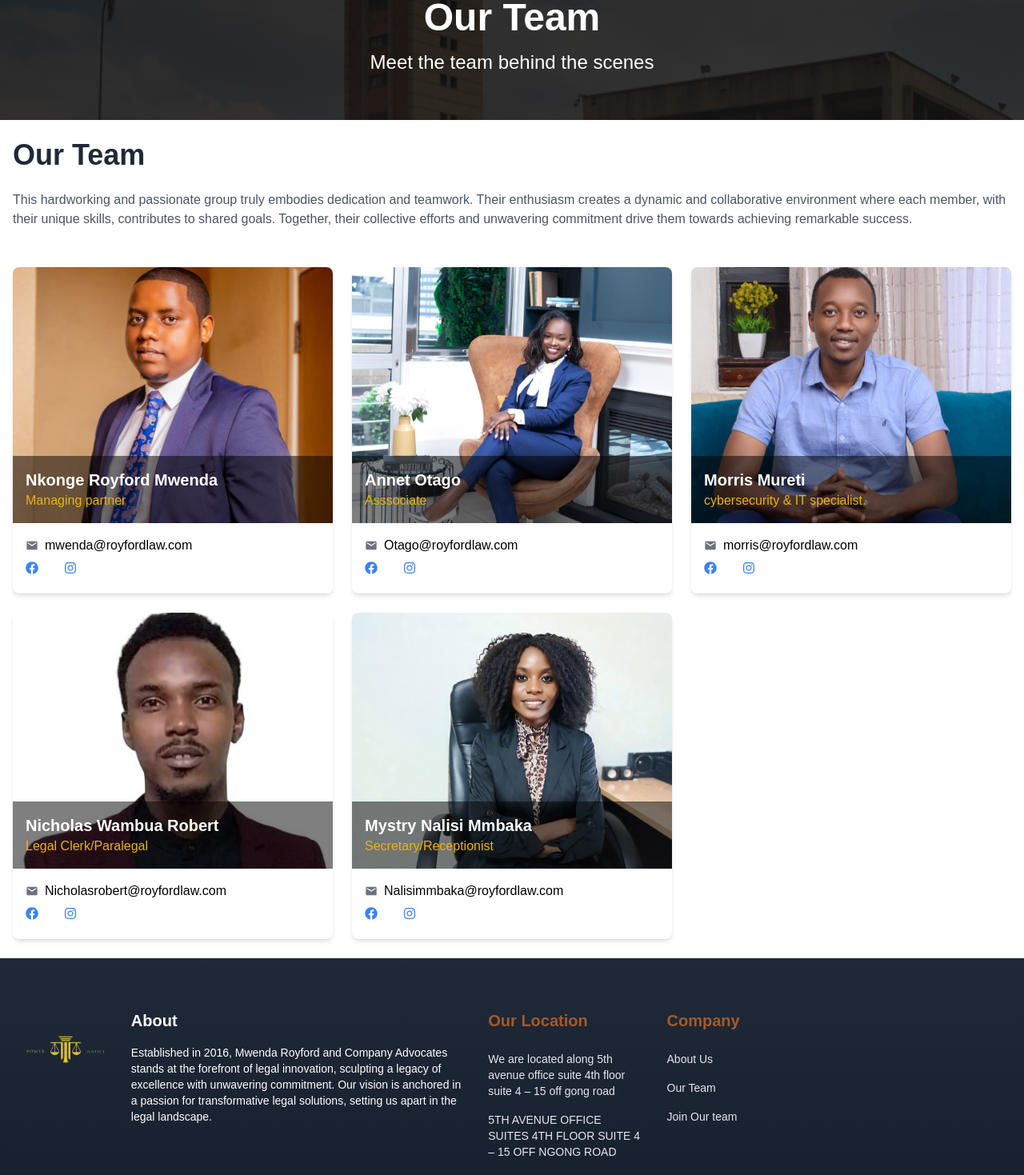
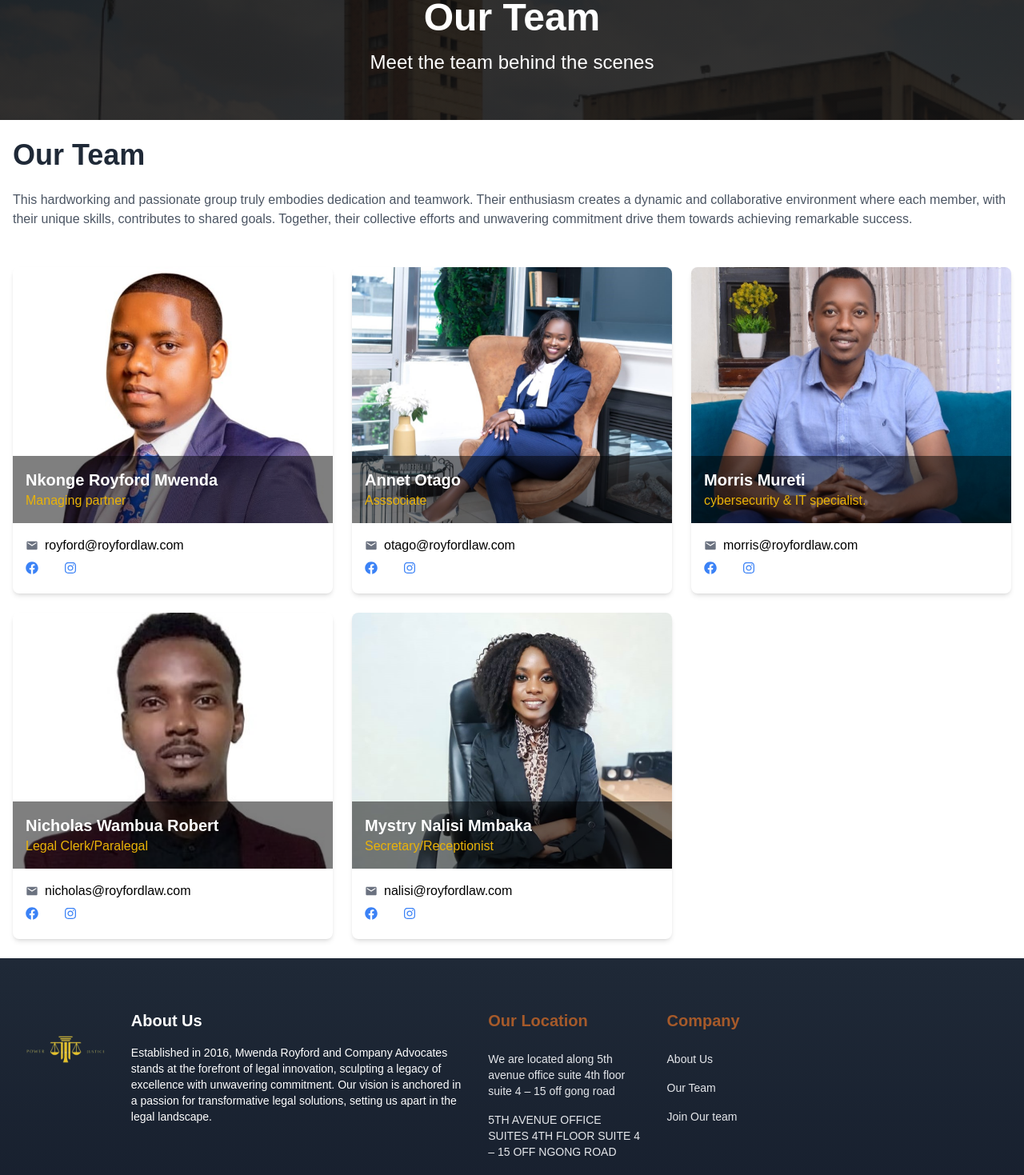
Before and after one commit to rencyngina/law-firm, a Next.js app: page /team in a window 1280 px wide. Shown: the part 190-1659 px from the top of the page at 80% size. Built offline with nearby package versions, Linux system fonts and the light colour scheme; some icons are missing.

Commit message:
more codes

```diff
--- a/src/components/Footer/FooterLinks.jsx
+++ b/src/components/Footer/FooterLinks.jsx
@@ -22,7 +22,7 @@ function FooterLinks() {
               <div className="col-span-2">
                 <div>
                   <h2 className="lg:text-xl sm:text-xl font-bold text-white">
-                    About
+                    About Us
                   </h2>
                   <p className="lg:text-sm text-sm mt-4 text-white">
                   Established in 2016, Mwenda Royford and Company Advocates
--- a/src/components/section1.jsx
+++ b/src/components/section1.jsx
@@ -81,10 +81,8 @@ const Section1 = () => {
             </h1>
             <p className="">
             Our mission is to pioneer a legal revolution as architects
-            of triumph to guide clients seamlessly, transforming legal
-            challenges into victory within Kenya and across Africa in a
-            thrilling journey to coherently achieve objectives, navigating legal
-             complexities, and minimize risks with visionary efficiency shaped by our commitment to excellence.
+            of triumph to guide clients seamlessly to achieve objectives, in minimize reasks and, transform legal
+            challenges into victory within Kenya and across Africa.
             </p>
           </motion.div>
           <motion.div
--- a/src/pages/about.jsx
+++ b/src/pages/about.jsx
@@ -115,7 +115,7 @@ const About = () => {
         <h1>Who we are</h1>
       </HeroSection>
       <ContentSection>
-        <h1>About us</h1>
+
         <p>
           Mwenda Royford and Company Advocates stands at
           the forefront of legal innovation, sculpting a legacy of excellence
@@ -140,7 +140,7 @@ const About = () => {
           where local insights meet global perspectives, ensuring a bespoke
           legal strategy that transcends expectations. At Mwenda Royford and
           Company Advocates, we don't just practice law our commitment to client
-          success and the pursuit of legal where
+          success and the pursuit of legal excellence is boundless, where
           experience is not just a metric but a legacy.
         </p>
         <p>
@@ -148,8 +148,8 @@ const About = () => {
         Advocates boasts a treasure trove of legal virtuosos, each advocate a
         maestro in their own right
           where every case is a gripping narrative penned by the skilled hands
-          of Mwenda Royford & Co Advocates. Our advocates don't just interpret
-          the law they sculpt it, mold it into a saga of triumph and justice.
+          of our advocates who don't just interpret
+          the law they sculpt it into a saga of triumph and justice.
           From the courtroom to the boardroom, we transcend the conventional,
           weaving stories of legal prowess that resonate with victory.Join us on a
           journey where every legal challenge becomes an epic adventure, and
@@ -158,7 +158,7 @@ const About = () => {
         <p>
         Welcome to
           the future of legal brilliance; welcome to Mwenda Royford & Co
-          Advocates.
+          Advocates!
         </p>
       </ContentSection>
       <Foot />
--- a/src/pages/team.jsx
+++ b/src/pages/team.jsx
@@ -16,9 +16,9 @@ const Team = () => {
     {
       id: 1,
       name: "Nkonge Royford Mwenda",
-      image: "/images/Mwenda2.jpg",
+      image: "/images/mwends3.jpg",
       work: "Managing partner",
-      email: "mwenda@royfordlaw.com",
+      email: "royford@royfordlaw.com",
       facebook: "https://www.facebook.com/royford",
       twitter: "https://www.twitter.com/royford",
       instagram: "https://www.instagram.com/royford",
@@ -30,7 +30,7 @@ const Team = () => {
       name: "Annet Otago",
       image: '/images/Anett1.jpg',
       work: 'Asssociate',
-      email: 'Otago@royfordlaw.com',
+      email: 'otago@royfordlaw.com',
       facebook: 'https://www.facebook.com/royford',
       twitter: 'https://www.twitter.com/royford',
       instagram: 'https://www.instagram.com/royford',
@@ -54,7 +54,7 @@ const Team = () => {
       name: "Nicholas Wambua Robert",
       image: '/images/Nicholus1.jpg',
       work: 'Legal Clerk/Paralegal',
-      email: 'Nicholasrobert@royfordlaw.com',
+      email: 'nicholas@royfordlaw.com',
       facebook: 'https://www.facebook.com/royford',
       twitter: 'https://www.twitter.com/royford',
       instagram: 'https://www.instagram.com/royford',
@@ -67,7 +67,7 @@ const Team = () => {
       name: "Mystry Nalisi Mmbaka",
       image: '/images/secritary1.jpg',
       work: 'Secretary/Receptionist',
-      email: 'Nalisimmbaka@royfordlaw.com',
+      email: 'nalisi@royfordlaw.com',
       facebook: 'https://www.facebook.com/royford',
       twitter: 'https://www.twitter.com/royford',
       instagram: 'https://www.instagram.com/royford',
```
Also changed, not shown: public/images/mwends3.jpg (added).
